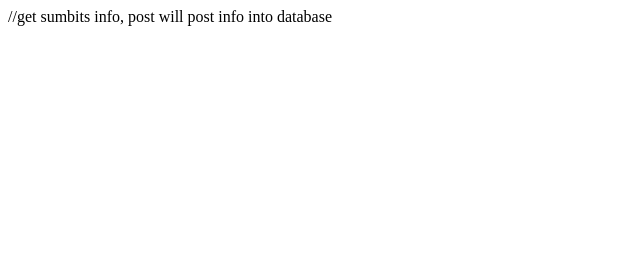
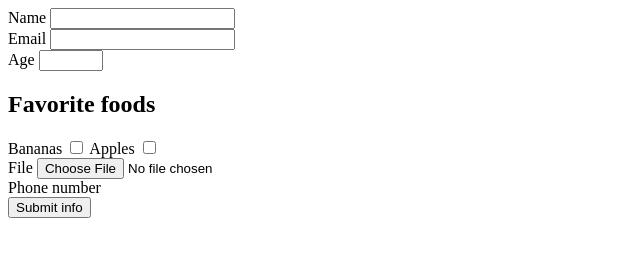
Before and after one commit to SLBendak/html-forms, a plain HTML site: page index.html in a window 1280 px wide. Shown: the whole page, without its empty margins (0-640 px from the left). Drawn offline with Linux system fonts and the light colour scheme.

Commit message:
[results] add results html and js form

```diff
--- a/app.js
+++ b/app.js
@@ -1 +1 @@
-let endPoint = `https://api.yelp/com/search?=${}apiKey=${apiKey}`
+// let endPoint = `https://api.yelp/com/search?=${}apiKey=${apiKey}`
--- a/index.html
+++ b/index.html
@@ -7,8 +7,41 @@
     <title>Document</title>
 </head>
 <body>
-    //get sumbits info, post will post info into database
-    <form action="results.html" method="get"></form>
+    <!-- //get sumbits info, post will post info into database -->
+    <form action="results.html" method="get" enctype="multipart/form-data">
+        <div></div>
+        <label for="name">Name</label>
+            <input type="text" name="name" id="name" required>
+        </div>
+        <div>
+            <!-- for refers to id of input -->
+            <label for="email">Email</label>
+            <input type="email" name="email" id="email" required>
+        </div>
+        <div>
+            <label for="age">Age</label>
+            <input type="number" name="age" id="age" min="1" max="200" required>
+        </div>
+        <div>
+            <h2>Favorite foods</h2>
+            <label for="bananas">Bananas</label>
+            <input type="checkbox" name="bananas" id="bananas">
+            <label for="apples">Apples</label>
+            <input type="checkbox" name="apples" id="apples">
+        </div>
+        <div>
+            <label for="file">File</label>
+            <input type="file" name="file" id="file">
+        </div>
+        <div>
+            <label for="phone">Phone number</label>
+
+        </div>
+        <div>
+            <button type="submit">Submit info</button>
+        </div>
+
+    </form>
 
     <script src="./app.js"></script>
 </body>
--- a/results.html
+++ b/results.html
@@ -10,9 +10,11 @@
     <div class="container">
         <h1>Results</h1>
         <div id="results"></div>
-        <a href="/">Back to form</a>
+        <a href="./index.html">Back to form</a>
 
     </div>
 
+
+    <script src="./results.js"></script>
 </body>
 </html>
```
Also changed, not shown: results.js (added, +22 -0 lines).
